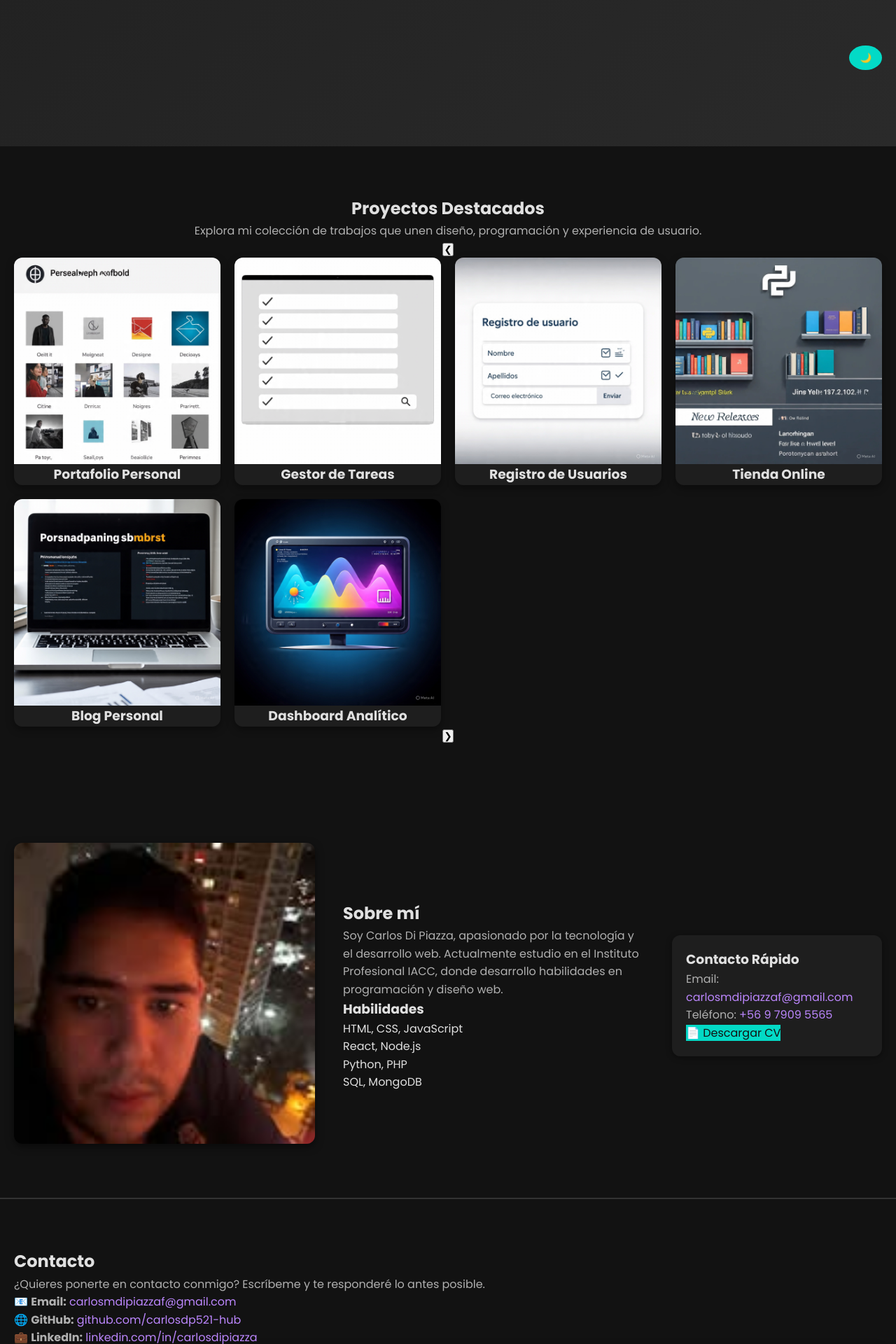
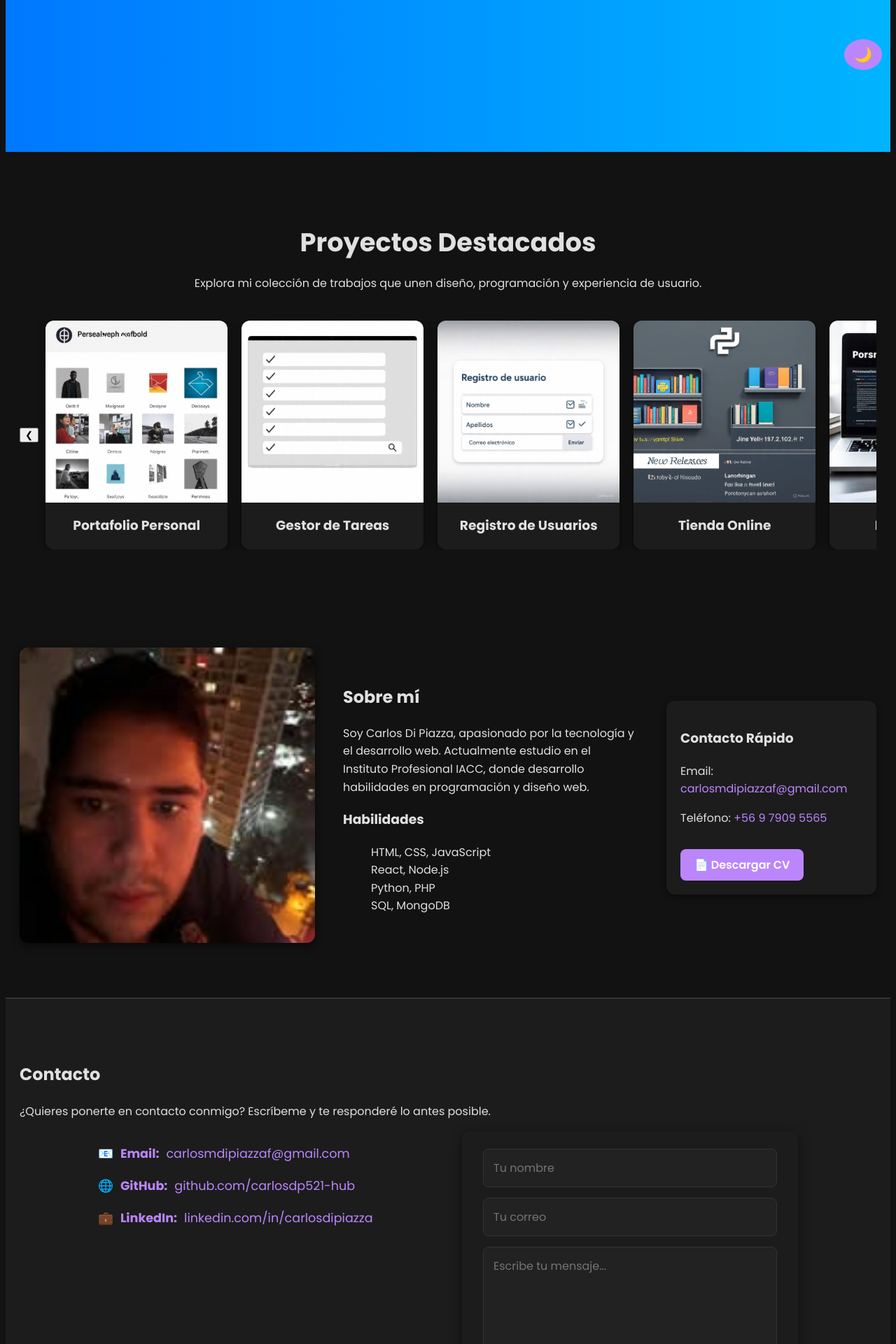
Before and after one commit to carlosdp521-hub/portafoliodecarlosdipiazza, a PHP site: page / in a window 1280 px wide. Shown: the part 680-2600 px from the top of the page at 70% size. Run offline with PHP 8.4, Linux system fonts and the light colour scheme.

Commit message:
Update estilo.css
Signed-off-by: carlosdp521-hub <carlosdp521@gmail.com>

```diff
--- a/css/estilo.css
+++ b/css/estilo.css
@@ -1,74 +1,410 @@
 :root {
   --background-color: #121212;
-  --card-background: #1e1e1e;
-  --text-color: #e0e0e0;
-  --text-light: #b0b0b0;
-  --link-color: #bb86fc;
-  --btn-color: #03dac6;
-  --btn-hover: #018786;
-  --header-gradient: linear-gradient(135deg, #1f1f1f, #2a2a2a);
+  --text-color: #E0E0E0;
+  --link-color: #BB86FC;
+  --button-color: #03DAC6;
+  --header-gradient: linear-gradient(to right, #0078ff, #00b4ff);
 }
 
-/* ESTILOS GENERALES */
-* { margin:0; padding:0; box-sizing:border-box; }
-body { font-family:'Poppins',sans-serif; line-height:1.6; background:var(--background-color); color:var(--text-color); transition: background 0.3s,color 0.3s;}
-h1,h2,h3 { font-weight:700; color:var(--text-color);}
-p { color:var(--text-light);}
-a { text-decoration:none; color:var(--link-color); transition:color 0.3s;}
-a:hover { color:var(--btn-color);}
-ul { list-style:none; }
+body {
+  font-family: 'Poppins', sans-serif;
+  line-height: 1.6;
+  background: var(--background-color);
+  color: var(--text-color);
+  transition: background 0.3s, color 0.3s;
+}
+
+h1, h2, h3 {
+  font-weight: 700;
+  color: var(--text-color);
+}
+
+p {
+  color: var(--text-color);
+}
+
+a {
+  text-decoration: none;
+  color: var(--link-color);
+}
+
+ul {
+  list-style: none;
+}
 
 /* NAVBAR */
-.navbar { display:flex; justify-content:space-between; align-items:center; padding:15px 30px; background:var(--card-background); border-bottom:1px solid #333; position:sticky; top:0; z-index:1000;}
-.logo { height:50px;}
-.nav-container { display:flex; align-items:center; gap:20px;}
-.nav-logo { font-size:1.3rem; font-weight:700; color:var(--link-color);}
-.nav-menu { display:flex; gap:20px;}
-.nav-link { font-weight:500; color:var(--text-color);}
-.nav-link:hover { color:var(--btn-color);}
-.nav-toggle { display:none; font-size:1.8rem; background:none; border:none; cursor:pointer;}
-@media (max-width:768px){ .nav-menu{display:none;flex-direction:column; background:var(--card-background);position:absolute;top:70px;right:20px;width:200px;padding:20px;border-radius:8px;box-shadow:0 4px 10px rgba(0,0,0,0.5);} .nav-menu.active{display:flex;} .nav-toggle{display:block;} }
+.navbar {
+  display: flex;
+  justify-content: space-between;
+  align-items: center;
+  padding: 15px 30px;
+  background: #1c1c1c;
+  border-bottom: 1px solid #333;
+  position: sticky;
+  top: 0;
+  z-index: 1000;
+}
+
+.logo {
+  height: 50px;
+}
+
+.nav-container {
+  display: flex;
+  align-items: center;
+  gap: 20px;
+}
+
+.nav-logo {
+  font-size: 1.3rem;
+  font-weight: 700;
+  color: var(--link-color);
+}
+
+.nav-menu {
+  display: flex;
+  gap: 20px;
+}
+
+.nav-link {
+  font-weight: 500;
+  color: var(--text-color);
+  transition: color 0.3s ease;
+}
+
+.nav-link:hover {
+  color: var(--link-color);
+}
+
+.nav-toggle {
+  display: none;
+  font-size: 1.8rem;
+  background: none;
+  border: none;
+  cursor: pointer;
+}
+
+@media (max-width: 768px) {
+  .nav-menu {
+    display: none;
+    flex-direction: column;
+    background: #1c1c1c;
+    position: absolute;
+    top: 70px;
+    right: 20px;
+    width: 200px;
+    padding: 20px;
+    border-radius: 8px;
+    box-shadow: 0 4px 10px rgba(0,0,0,0.5);
+  }
+
+  .nav-menu.active {
+    display: flex;
+  }
+
+  .nav-toggle {
+    display: block;
+  }
+}
 
 /* HEADER */
-header { height:100vh; background:var(--header-gradient); color:var(--text-color); display:flex; justify-content:center; align-items:center; text-align:center; padding:0 20px;}
-.header-content h1 { font-size:3rem; margin-bottom:10px;}
-.header-content h2 { font-size:1.5rem; margin-bottom:15px; font-weight:400; color:var(--text-light);}
-.header-content p { margin-bottom:25px; font-size:1.1rem;}
-.btn { display:inline-block; padding:12px 25px; border-radius:8px; background:var(--btn-color); color:#121212; font-weight:600; transition:background 0.3s, transform 0.2s;}
-.btn:hover { background:var(--btn-hover); transform:translateY(-2px);}
+header {
+  height: 100vh;
+  background: var(--header-gradient);
+  color: #fff;
+  display: flex;
+  justify-content: center;
+  align-items: center;
+  text-align: center;
+  padding: 0 20px;
+}
 
-/* GALERÍA */
-#proyectos { padding:70px 20px; text-align:center; background:var(--background-color);}
-.gallery-grid { display:grid; grid-template-columns:repeat(auto-fit,minmax(260px,1fr)); gap:20px; }
-.gallery-item { background:var(--card-background); border-radius:12px; box-shadow:0 4px 12px rgba(0,0,0,0.4); overflow:hidden; transition:transform 0.3s ease,box-shadow 0.3s ease;}
-.gallery-item:hover { transform:translateY(-5px); box-shadow:0 8px 20px rgba(0,0,0,0.6);}
-.image-container { position:relative;}
-.gallery-img { width:100%; display:block;}
-.overlay { position:absolute; top:0; left:0; right:0; bottom:0; background:rgba(0,0,0,0.8); color:#fff; opacity:0; display:flex; justify-content:center; align-items:center; text-align:center; padding:20px; transition:opacity 0.3s ease;}
-.image-container:hover .overlay { opacity:1; }
-.gallery-btn { margin-top:10px; background:#fff; color:#121212; }
+.header-content h1 {
+  font-size: 3rem;
+  margin-bottom: 10px;
+}
+
+.header-content h2 {
+  font-size: 1.5rem;
+  margin-bottom: 15px;
+  font-weight: 400;
+}
+
+.header-content p {
+  margin-bottom: 25px;
+  font-size: 1.1rem;
+}
+
+.btn {
+  display: inline-block;
+  padding: 12px 25px;
+  border-radius: 8px;
+  background: var(--button-color);
+  color: #000;
+  font-weight: 600;
+  transition: background 0.3s, color 0.3s;
+}
+
+.btn:hover {
+  background: #00a89c;
+  color: #fff;
+}
+
+/* GALERÍA DESLIZANTE */
+#proyectos {
+  padding: 70px 20px;
+  text-align: center;
+}
+
+#proyectos h2 {
+  margin-bottom: 10px;
+  font-size: 2.3rem;
+}
+
+#proyectos p {
+  margin-bottom: 40px;
+}
+
+.gallery-container {
+  display: flex;
+  align-items: center;
+  gap: 10px;
+  overflow: hidden;
+  position: relative;
+}
+
+.gallery-grid {
+  display: flex;
+  gap: 20px;
+  transition: transform 0.5s ease;
+}
+
+.gallery-item {
+  min-width: 260px;
+  background: #1c1c1c;
+  border-radius: 12px;
+  overflow: hidden;
+  box-shadow: 0 4px 12px rgba(0,0,0,0.5);
+  transition: transform 0.3s ease;
+}
+
+.gallery-item:hover {
+  transform: translateY(-5px);
+}
+
+.image-container {
+  position: relative;
+}
+
+.gallery-img {
+  width: 100%;
+  display: block;
+}
+
+.overlay {
+  position: absolute;
+  top: 0;
+  left: 0;
+  right: 0;
+  bottom: 0;
+  background: rgba(0,120,255,0.85);
+  color: #fff;
+  opacity: 0;
+  display: flex;
+  justify-content: center;
+  align-items: center;
+  text-align: center;
+  padding: 20px;
+  transition: opacity 0.3s ease;
+}
+
+.image-container:hover .overlay {
+  opacity: 1;
+}
+
+.gallery-btn {
+  margin-top: 10px;
+  background: #fff;
+  color: #0078ff;
+}
 
 /* SOBRE MÍ */
-#sobre-mi { padding:70px 20px; display:grid; grid-template-columns:1fr 1fr 300px; gap:40px; align-items:center;}
-#sobre-mi img { width:100%; border-radius:12px; box-shadow:0 4px 12px rgba(0,0,0,0.5);}
-.about-extra { background:var(--card-background); padding:20px; border-radius:12px; box-shadow:0 2px 8px rgba(0,0,0,0.4);}
-.btn-cv { background:var(--btn-color); color:#121212;}
-.btn-cv:hover { background:var(--btn-hover);}
+#sobre-mi {
+  padding: 70px 20px;
+  display: grid;
+  grid-template-columns: 1fr 1fr 300px;
+  gap: 40px;
+  align-items: center;
+}
+
+#sobre-mi img {
+  width: 100%;
+  border-radius: 12px;
+  box-shadow: 0 4px 12px rgba(0,0,0,0.5);
+}
+
+.about-extra {
+  background: #1c1c1c;
+  padding: 20px;
+  border-radius: 12px;
+  box-shadow: 0 2px 8px rgba(0,0,0,0.5);
+}
+
+.btn-cv {
+  display: inline-block;
+  margin-top: 15px;
+  padding: 10px 20px;
+  background: var(--link-color);
+  color: #fff;
+  border-radius: 8px;
+  font-weight: 600;
+  transition: background 0.3s ease;
+}
+
+.btn-cv:hover {
+  background: #9955ff;
+}
+
+@media (max-width: 1000px) {
+  #sobre-mi {
+    grid-template-columns: 1fr;
+    text-align: center;
+  }
+
+  .about-extra {
+    margin-top: 20px;
+  }
+}
 
 /* CONTACTO */
-.section.contacto { background:var(--background-color); padding:70px 20px; border-top:2px solid #333;}
-.contact-form { background:var(--card-background); color:var(--text-color); display:flex; flex-direction:column; gap:15px; padding:25px; border-radius:12px; box-shadow:0 4px 15px rgba(0,0,0,0.4);}
-.contact-form input, .contact-form textarea { background:#1a1a1a; color:#e0e0e0; border:1px solid #333; border-radius:8px; padding:14px; font-family:inherit;}
-.contact-form input:focus, .contact-form textarea:focus { border-color:var(--btn-color); outline:none;}
-.contact-form button { padding:14px; background:var(--btn-color); color:#121212; border:none; border-radius:8px; font-weight:600; cursor:pointer;}
-.contact-form button:hover { background:var(--btn-hover); transform:translateY(-2px); }
+.section.contacto {
+  background: #1c1c1c;
+  padding: 70px 20px;
+  border-top: 2px solid #333;
+}
+
+.contact-grid {
+  display: grid;
+  grid-template-columns: 1fr 1fr;
+  gap: 40px;
+  max-width: 1000px;
+  margin: 0 auto;
+}
+
+.contact-info p {
+  font-size: 1.1rem;
+  margin-bottom: 18px;
+  display: flex;
+  align-items: center;
+  gap: 10px;
+}
+
+.contact-info strong {
+  color: var(--link-color);
+}
+
+.contact-info a {
+  color: var(--link-color);
+  transition: color 0.3s ease;
+}
+
+.contact-info a:hover {
+  color: #9955ff;
+  text-decoration: underline;
+}
+
+.contact-form {
+  background: #1c1c1c;
+  padding: 25px 30px;
+  border-radius: 12px;
+  box-shadow: 0 4px 15px rgba(0,0,0,0.5);
+  display: flex;
+  flex-direction: column;
+  gap: 15px;
+}
+
+.contact-form input,
+.contact-form textarea {
+  padding: 14px;
+  border: 1px solid #333;
+  border-radius: 8px;
+  font-size: 1rem;
+  font-family: inherit;
+  background: #222;
+  color: var(--text-color);
+  transition: border-color 0.3s ease;
+}
+
+.contact-form input:focus,
+.contact-form textarea:focus {
+  border-color: var(--link-color);
+  outline: none;
+}
+
+.contact-form button {
+  padding: 14px;
+  background: var(--button-color);
+  color: #000;
+  border: none;
+  border-radius: 8px;
+  font-size: 1rem;
+  font-weight: 600;
+  cursor: pointer;
+  transition: background 0.3s, transform 0.2s;
+}
+
+.contact-form button:hover {
+  background: #00a89c;
+  transform: translateY(-2px);
+}
+
+@media (max-width: 900px) {
+  .contact-grid {
+    grid-template-columns: 1fr;
+  }
+
+  .contact-form {
+    margin-top: 30px;
+  }
+}
 
 /* FOOTER */
-footer { background:var(--card-background); color:var(--text-light); text-align:center; padding:20px; font-size:0.9rem; }
+footer {
+  background: #111;
+  color: #ddd;
+  text-align: center;
+  padding: 20px;
+  font-size: 0.9rem;
+}
 
-/* ANIMACIONES */
-.fade-in { opacity:0; transform:translateY(30px); transition:opacity 0.8s ease-out, transform 0.8s ease-out;}
-.fade-in.visible { opacity:1; transform:translateY(0); }
+/* FADE-IN */
+.fade-in {
+  opacity: 0;
+  transform: translateY(30px);
+  transition: opacity 0.8s ease-out, transform 0.8s ease-out;
+}
 
-/* BOTÓN MODO OSCURO */
-.theme-toggle-btn { position:fixed; bottom:20px; right:20px; padding:10px 15px; border:none; border-radius:50%; background:var(--btn-color); color:#121212; cursor:pointer; z-index:10000;}
+.fade-in.visible {
+  opacity: 1;
+  transform: translateY(0);
+}
+
+/* BOTÓN DARK MODE */
+.theme-toggle-btn {
+  position: fixed;
+  bottom: 20px;
+  right: 20px;
+  background: var(--link-color);
+  color: #fff;
+  border: none;
+  padding: 10px 14px;
+  border-radius: 50%;
+  font-size: 1.3rem;
+  cursor: pointer;
+  z-index: 10000;
+  transition: background 0.3s;
+}
+
+.theme-toggle-btn:hover {
+  background: #9955ff;
+}
```
